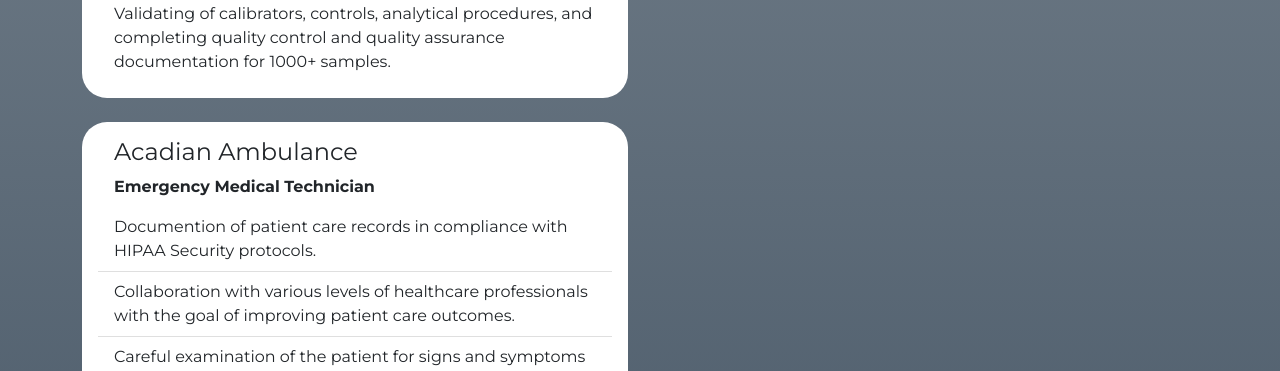
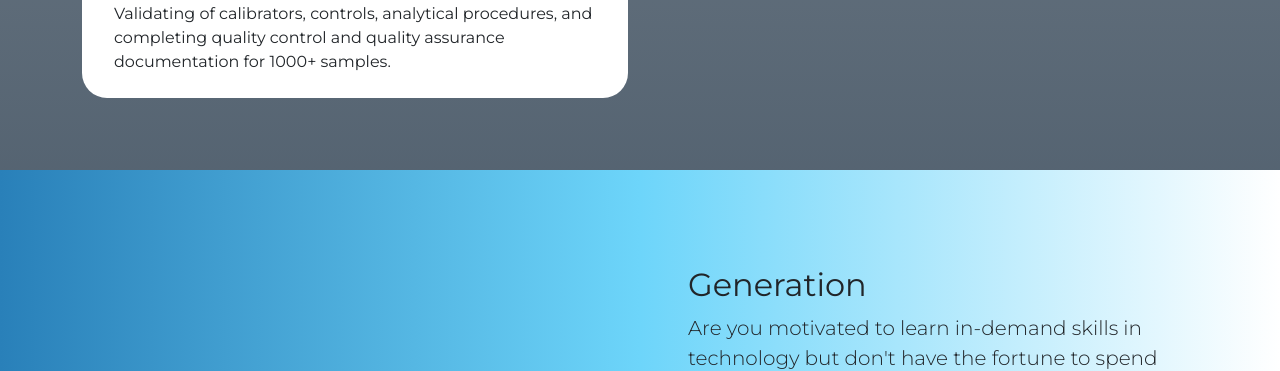
Before and after one commit to FuzzyLittleRabbit/My-Portfolio, a plain HTML site: page index.html in a window 1280 px wide. Shown: the part 2070-2441 px from the top of the page. Drawn offline with nearby package versions, Linux system fonts and the light colour scheme.

Commit message:
Update index.html

```diff
--- a/index.html
+++ b/index.html
@@ -187,20 +187,6 @@
                                 </div>
                             </div>
                             <br>
-
-                            <div class="card-exp g-4">
-                                <div class="card-body">
-                                    <div class="mx-3">
-                                        <h4>Acadian Ambulance</h4>
-                                        <div><strong>Emergency Medical Technician</strong></div>
-                                    </div>
-                                    <ul class="list-group list-group-flush mt-2">
-                                        <li class="list-group-item">Documention of patient care records in compliance with HIPAA Security protocols.</li>
-                                        <li class="list-group-item">Collaboration with various levels of healthcare professionals with the goal of improving patient care outcomes.</li>
-                                        <li class="list-group-item">Careful examination of the patient for signs and symptoms of illness/injury using various forms of communication.</li>
-                                    </ul>
-                                </div>
-                            </div>
                     </div>
                     <div class="col">
                         <h3>Skills</h3>
```
